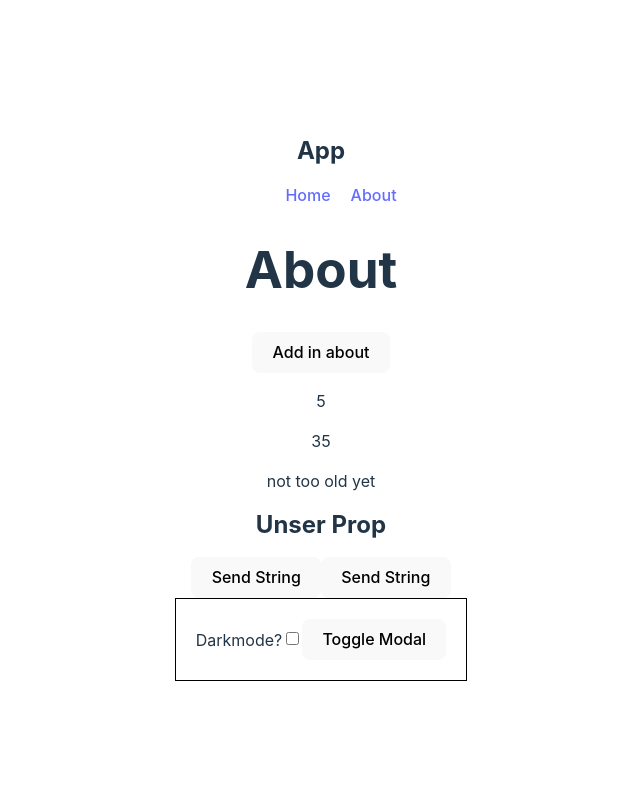
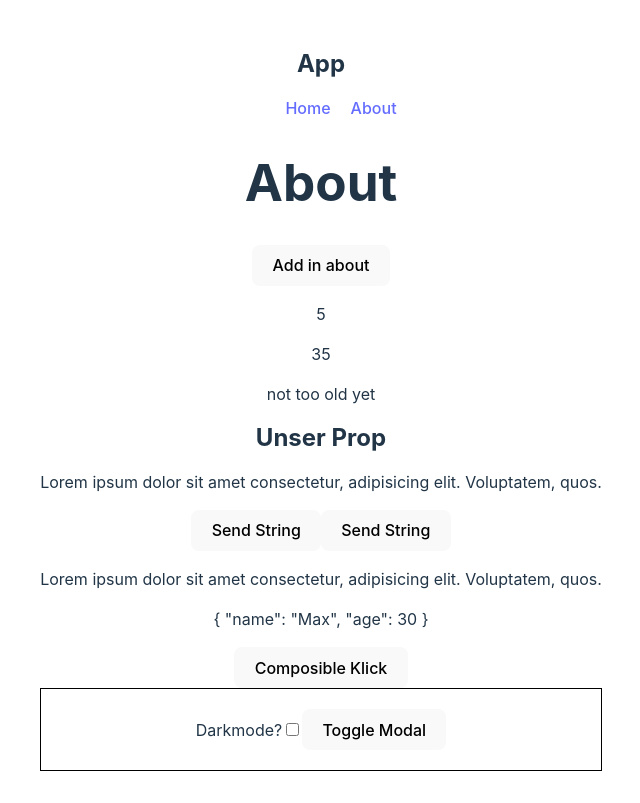
Before and after one commit to Coding-Crashkurse/Vue3-Komplettkurs, a Vue app: page /#/about in a window 1280 px wide. Shown: the whole page, without its empty margins (319-959 px from the left). Built offline with nearby package versions, Linux system fonts and the light colour scheme.

Commit message:
add composibles

```diff
--- a/src/App.vue
+++ b/src/App.vue
@@ -14,7 +14,13 @@ const darkMode = ref(false);
       <RouterLink to="/about">About</RouterLink>
     </ul>
   </div>
-  <router-view></router-view>
+  <!-- Keep alive -->
+  <router-view v-slot="{ Component }">
+    <KeepAlive>
+      <component :is="Component" />
+    </KeepAlive>
+  </router-view>
+
   <div class="wrapper">
     <label for="darkmode">Darkmode?</label>
     <input type="checkbox" v-model="darkMode" />
--- a/src/components/About.vue
+++ b/src/components/About.vue
@@ -55,6 +55,20 @@ provide("propvalue", propvalue);
     <p>{{ store.tooOld }}</p>
     <!-- <Child name="Unser prop" /> -->
     <!-- <Child :name="propvalue" @changeString="changeIt" /> -->
-    <Child @changeString="changeIt" />
+    <!-- <Child @changeString="changeIt" /> -->
+    <Child @changeString="changeIt">
+      <template v-slot:slot1>
+        <p>
+          Lorem ipsum dolor sit amet consectetur, adipisicing elit. Voluptatem,
+          quos.
+        </p>
+      </template>
+      <template #slot2>
+        <p>
+          Lorem ipsum dolor sit amet consectetur, adipisicing elit. Voluptatem,
+          quos.
+        </p>
+      </template>
+    </Child>
   </div>
 </template>
--- a/src/components/Child.vue
+++ b/src/components/Child.vue
@@ -1,11 +1,24 @@
 <template>
   <h2>{{ name }}</h2>
+  <slot name="slot1"></slot>
+  <!-- <p>
+    Lorem ipsum, dolor sit amet consectetur adipisicing elit. Quia doloribus,
+    dolorem saepe eius fuga adipisci mollitia iste consequuntur hic minima?
+  </p> -->
   <!-- <h2>{{ props.name }}</h2> -->
   <button @click="$emit('changeString')">Send String</button>
   <button @click="handleClick">Send String</button>
+  <slot name="slot2"></slot>
+  <p>{{ data }}</p>
+  <button @click="setName">Composible Klick</button>
 </template>
 
 <script setup>
+import { useData } from "../../use/useComposible";
+import { inject } from "vue";
+
+const { data, setName } = useData();
+
 // const props = defineProps(["name"]);
 // const props = defineProps({
 //   name: {
@@ -13,7 +26,6 @@
 //     default: "Kein Prop angegeben",
 //   },
 // });
-import { inject } from "vue";
 
 const name = inject("propvalue");
 
--- /dev/null
+++ b/use/useComposible.js
@@ -0,0 +1,22 @@
+import { onMounted, reactive } from "vue";
+
+export const useData = () => {
+  const data = reactive({
+    name: "Max",
+    age: 30,
+  });
+
+  const setName = () => {
+    data.name = "Johannes";
+  };
+
+  onMounted(() => {
+    console.log(data.name);
+  });
+
+  return {
+    data,
+    onMounted,
+    setName,
+  };
+};
```
